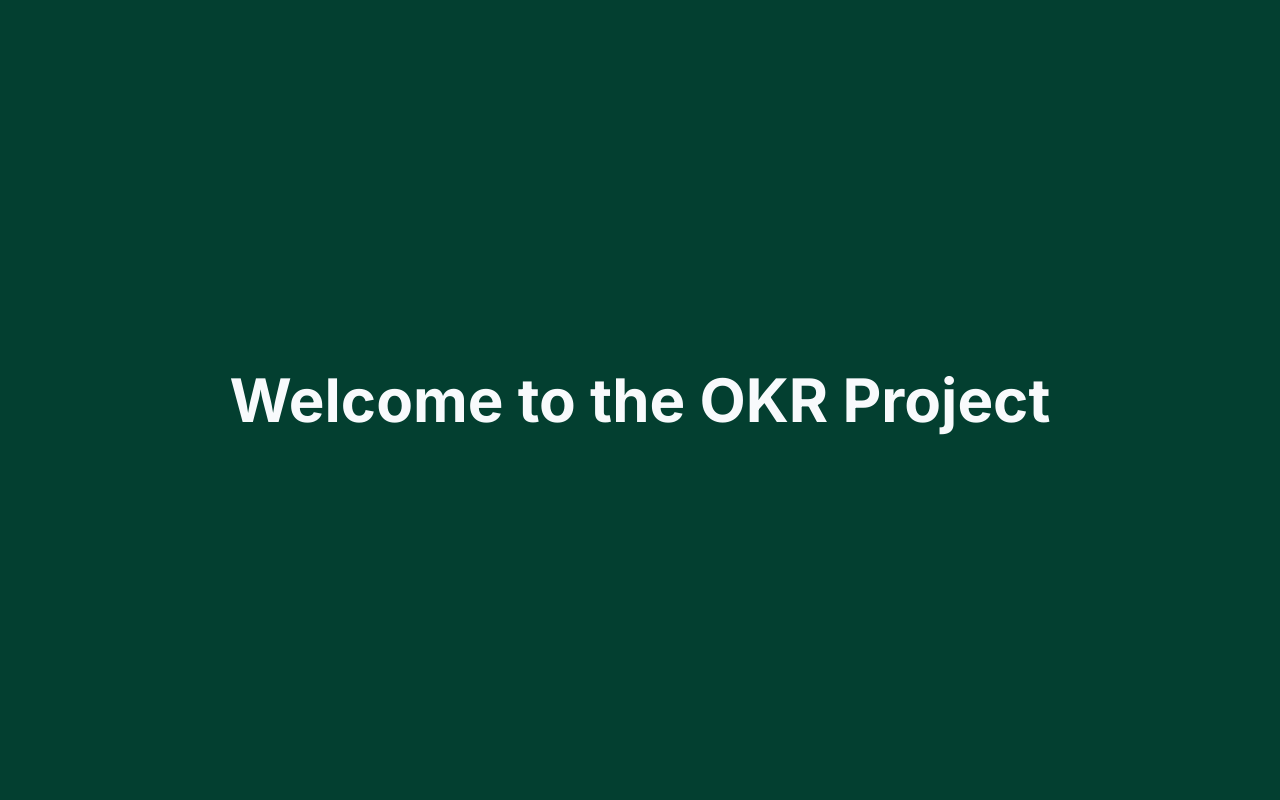
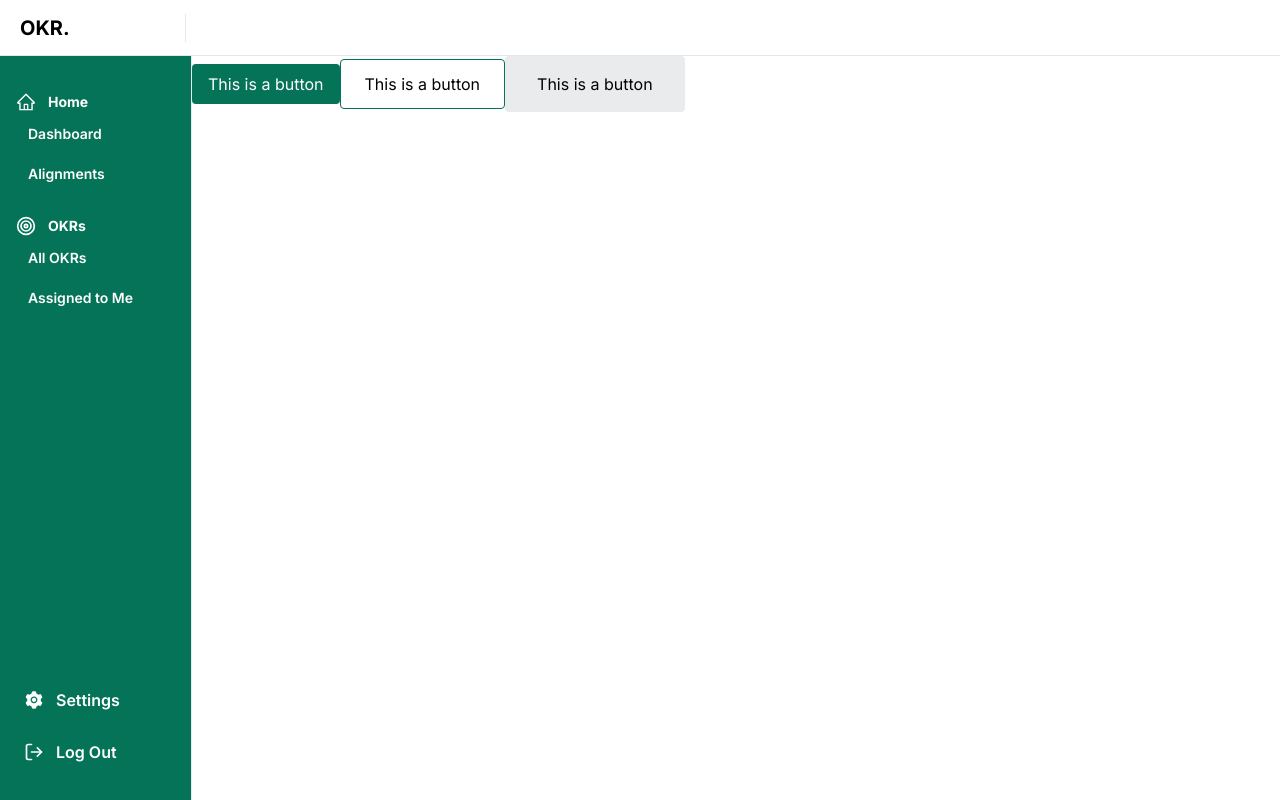
Before and after one commit to Slightly-Techie/okr-web, a Next.js app: page / in a window 1280 px wide. Built offline with nearby package versions, Linux system fonts and the light colour scheme.

Commit message:
Set up Project UI

```diff
--- /dev/null
+++ b/src/app/(root)/layout.tsx
@@ -0,0 +1,16 @@
+import Navbar from "@/components/navigation/Navbar";
+import { ReactNode } from "react";
+
+type LayoutProps = {
+  children: ReactNode;
+};
+
+function layout({ children }: LayoutProps) {
+  return (
+    <main>
+      <Navbar>{children}</Navbar>
+    </main>
+  );
+}
+
+export default layout;
--- /dev/null
+++ b/src/app/(root)/page.tsx
@@ -0,0 +1,14 @@
+import Button from '@/components/ui/Button'
+import React from 'react'
+
+function Page() {
+  return (
+    <section>
+      <Button content="This is a button" variant='primary' size='sm'/>
+      <Button content="This is a button" variant='outline' size='md'/>
+      <Button content="This is a button" variant='disabled' size='lg'/>
+    </section>
+  )
+}
+
+export default Page
--- a/src/app/page.tsx
+++ /dev/null
@@ -1,9 +0,0 @@
-export default function Home() {
-  return (
-    <main className=" w-full bg-primary-700 h-screen grid place-content-center">
-      <h1 className=" text-6xl text-slate-50 font-bold">
-        Welcome to the OKR Project
-      </h1>
-    </main>
-  );
-}
--- /dev/null
+++ b/src/components/navigation/Navbar.tsx
@@ -0,0 +1,159 @@
+"use client";
+
+import { FiLogOut, FiTarget } from "react-icons/fi";
+import { ReactNode, useState } from "react";
+import { AiOutlineMenu, AiOutlineHome, AiFillSetting } from "react-icons/ai";
+import Link from "next/link";
+
+type NavbarProps = {
+  children: ReactNode;
+};
+
+const NavLinks = [
+  {
+    title: "Home",
+    icon: <AiOutlineHome size={20} />,
+    links: [
+      {
+        id: "h1",
+        name: "Dashboard",
+        link: "/",
+      },
+      {
+        id: "h2",
+        name: "Alignments",
+        link: "/",
+      },
+    ],
+  },
+  {
+    title: "OKRs",
+    icon: <FiTarget size={20} />,
+    links: [
+      {
+        id: "O1",
+        name: "All OKRs",
+        link: "/",
+      },
+      {
+        id: "O2",
+        name: "Assigned to Me",
+        link: "/",
+      },
+    ],
+  },
+];
+
+function Navbar({ children }: NavbarProps) {
+  const [navIsOpen, setNavIsOpen] = useState<boolean>(false);
+  return (
+    <section>
+      {/* Top Navbar */}
+      <nav className="fixed z-[40] w-full h-[7vh] p-5 bg-primary-100 text-white lg:bg-white lg:text-black border-b">
+        <section className="flex w-full justify-between items-center h-full">
+          {/* Left */}
+          <section className="lg:w-[calc(15%-1.25em)] lg:border-r">
+            <h1 className="text-primary font-bold text-lg lg:text-xl">OKR.</h1>
+          </section>
+          {/* Right */}
+          <section className="lg:hidden text-white text-2xl border border-white rounded flex justify-center items-center p-1">
+            <button
+              onClick={() => setNavIsOpen(!navIsOpen)}
+              className="appearance-none outline-none"
+            >
+              <AiOutlineMenu />
+            </button>
+          </section>
+        </section>
+      </nav>
+      {/* Side Navbar */}
+      <section className="flex w-full">
+        <nav className="hidden lg:block lg:w-[15%] h-[93vh] p-4 fixed top-[7vh] left-0 z-[40] border-r bg-primary-100 text-white">
+          <section className="flex flex-col justify-between items-center h-full">
+            {/* Top Section */}
+            <section className="w-full">
+              {NavLinks.map((link) => {
+                return (
+                  <section key={link.title} className="my-5">
+                    <section className="flex items-center gap-3">
+                      {link.icon}
+                      <p className="text-complementary font-bold text-sm">
+                        {link.title}
+                      </p>
+                    </section>
+                    <section className="flex flex-col gap-y-5 p-3">
+                      {link.links.map((item) => {
+                        return (
+                          <Link href={item.link} key={item.id}>
+                            <section className="flex items-center gap-3">
+                              <p className="font-semibold text-sm">
+                                {item.name}
+                              </p>
+                            </section>
+                          </Link>
+                        );
+                      })}
+                    </section>
+                  </section>
+                );
+              })}
+            </section>
+            <section className="w-full">
+              <Link
+                href="/app/help"
+                className="flex items-center p-2 text-white rounded-lg my-3"
+              >
+                <AiFillSetting size={20} />
+                <p className="ml-3 font-semibold">Settings</p>
+              </Link>
+              <Link
+                href="/app/help"
+                className="flex items-center p-2 text-white rounded-lg my-3"
+              >
+                <FiLogOut size={20} />
+                <p className="ml-3 font-semibold">Log Out</p>
+              </Link>
+            </section>
+          </section>
+        </nav>
+        <section className="lg:pl-[15%] pt-[7vh]">{children}</section>
+      </section>
+      {/* Navbar for Mobile */}
+      <section
+        className={
+          navIsOpen
+            ? "lg:hidden fixed z-[30] h-fit pt-[7vh] bg-primary-100 border-b w-full top-0 left-0 ease duration-500"
+            : "lg:hidden fixed z-[30] h-fit pt-[7vh] bg-primary-100 border-b w-full top-[-100vh] left-0 ease duration-500"
+        }
+      >
+        <section className="h-full bg-primary text-white flex flex-col p-5">
+          {NavLinks.map((link) => {
+            return (
+              <section key={link.title} className="my-5">
+                <section className="flex items-center gap-3">
+                  {link.icon}
+                  <p className="text-complementary font-bold text-sm">
+                    {link.title}
+                  </p>
+                </section>
+                <section className="flex flex-col gap-y-5 p-3">
+                  {link.links.map((item) => {
+                    return (
+                      <Link href={item.link} key={item.id}>
+                        <section className="flex items-center gap-3">
+                          <p className="font-semibold text-sm">{item.name}</p>
+                        </section>
+                      </Link>
+                    );
+                  })}
+                </section>
+              </section>
+            );
+          })}
+        </section>
+      </section>
+    </section>
+  );
+}
+
+export default Navbar;
--- /dev/null
+++ b/src/components/ui/Button.tsx
@@ -0,0 +1,47 @@
+import { ReactNode } from "react";
+
+type ButtonProps = {
+  variant: "primary" | "outline" | "disabled";
+  size: "sm" | "md" | "lg";
+  content: ReactNode;
+};
+
+const buttonVariantStyles: Record<string, { className: string }> = {
+  primary: {
+    className: "bg-primary-100 text-white",
+  },
+  outline: {
+    className: "border border-primary-100",
+  },
+  disabled: {
+    className: "bg-gray-700/10 cursor-not-allowed",
+  },
+};
+
+function Button({ content, variant, size }: ButtonProps) {
+  const variantInfo = buttonVariantStyles[variant] || {
+    className: "border",
+  };
+
+  const buttonSizeStyles =
+    size === "sm"
+      ? "px-4 py-2"
+      : size === "md"
+      ? "px-6 py-3"
+      : size === "lg"
+      ? "px-8 py-4"
+      : "";
+
+  return (
+    <button
+      disabled={variant === "disabled"}
+      className={`${buttonSizeStyles} rounded ${variantInfo.className} ${
+        variant === "disabled" ? "" : "hover:scale-105 ease duration-300"
+      }`}
+    >
+      {content}
+    </button>
+  );
+}
+
+export default Button;
--- a/tailwind.config.ts
+++ b/tailwind.config.ts
@@ -11,10 +11,13 @@ const config: Config = {
       colors: {
         primary: {
           base: "hsl(165, 92%, 19%)",
-          100: "hsl(137, 100%, 99%)",
-          400: "hsl(165, 93%, 28%)",
-          700: "hsl(165, 91%, 13%)",
+          100: "#047358",
+          400: "#045C47",
+          700: "#033F30",
         },
+        danger:"#C03026",
+        success:"#34A853",
+        pending:"#E5CF0D"
       },
     },
   },
```
Also changed, not shown: package.json (+4 -3 lines), 2 other files (tests, documents, lock files or other folders).
